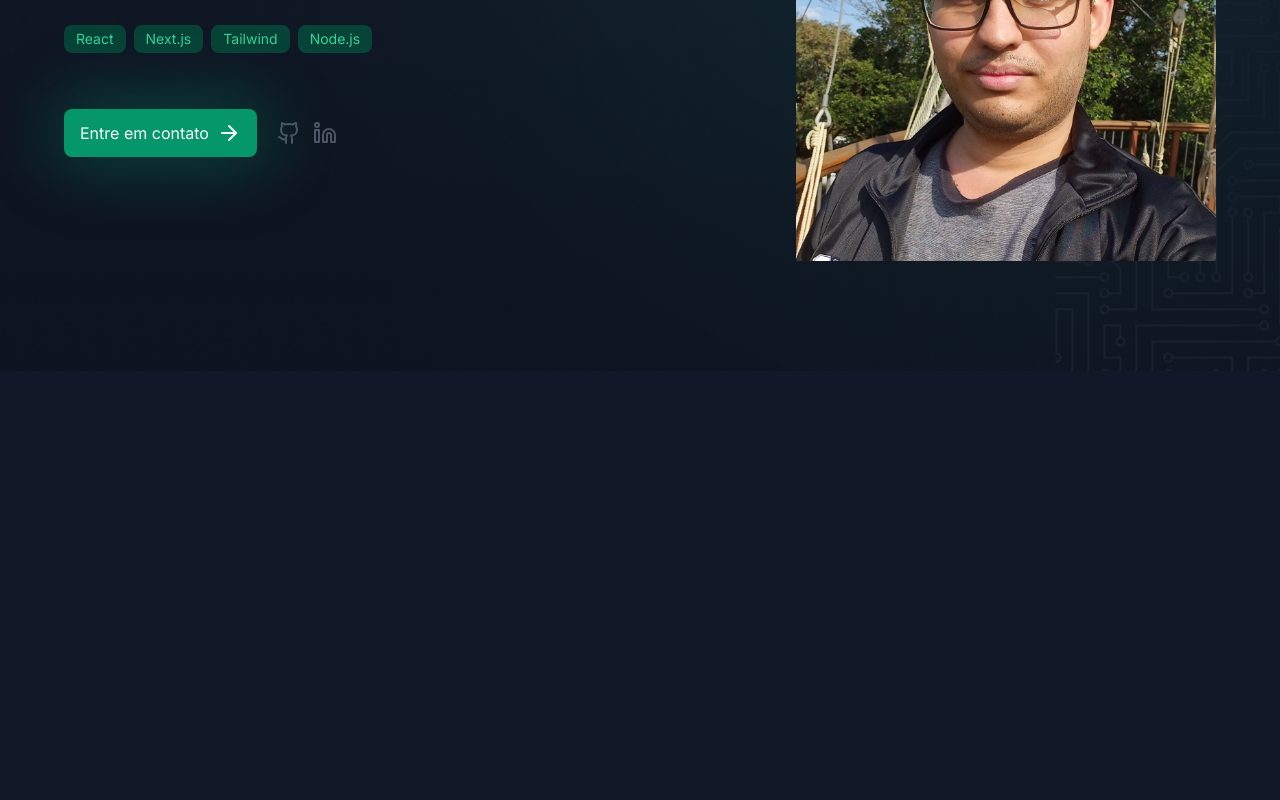
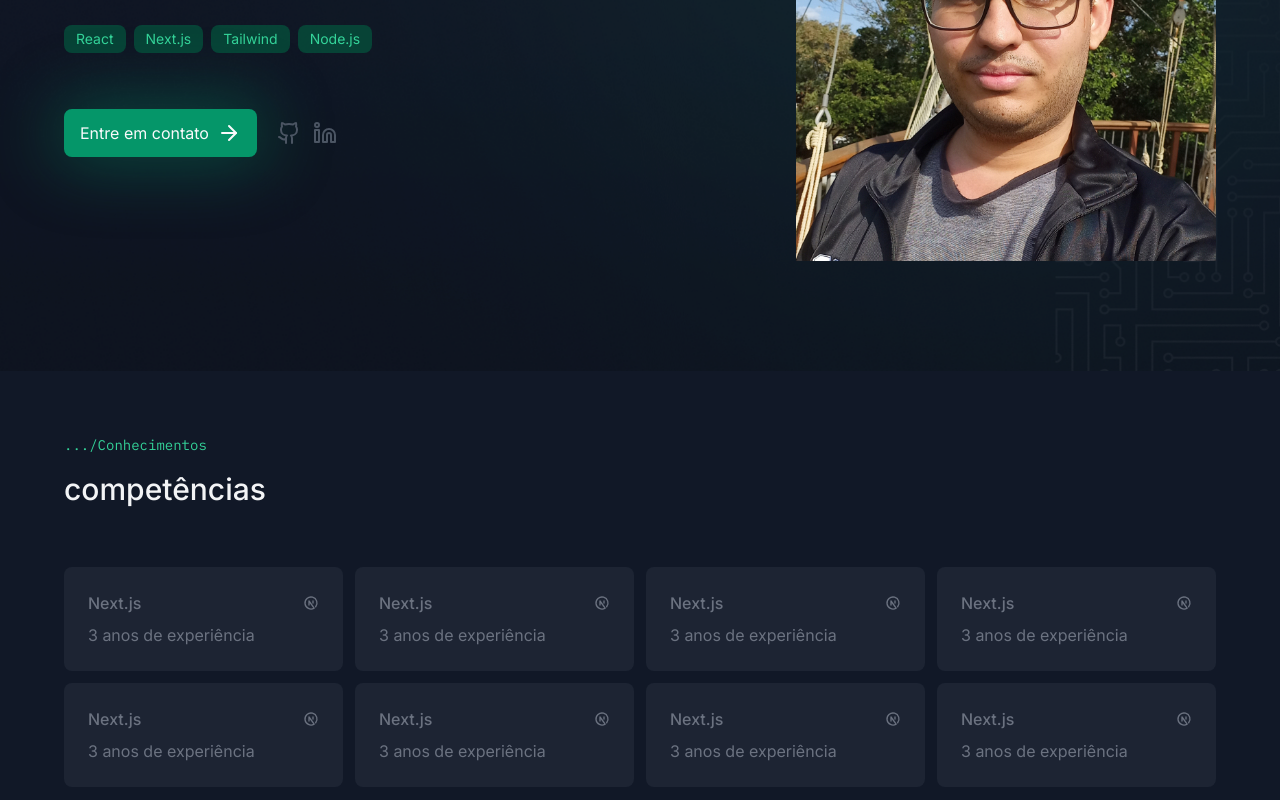
Before and after one commit to kefflen/next-portfolio, a Next.js app: page / in a window 1280 px wide. Shown: the part 384-1184 px from the top of the page. Before the commit the page ends 800 px from the top, so only its background shows below. Built offline with nearby package versions, Linux system fonts and the light colour scheme.

Commit message:
feat: create KnowTechs component

```diff
--- a/app/(home)/_components/hero-section.tsx
+++ b/app/(home)/_components/hero-section.tsx
@@ -5,7 +5,7 @@
 
 const MOCK_CONTACT = [
   {
-    url: "https://github.com.br/kefflen",
+    url: "https://github.com/kefflen",
     icon: Github,
   },
   {
--- /dev/null
+++ b/app/(home)/_components/know-techs/index.tsx
@@ -0,0 +1,23 @@
+import { SectionTitle } from "@/app/components/section-title"
+import { TbBrandNextjs } from "react-icons/tb"
+import { KnowTech } from "./know-tech"
+
+export const KnowTechs = () => {
+  return (
+    <section className="container py-16">
+      <SectionTitle title="competências" subtitle="Conhecimentos" />
+      <div className="w-full grid grid-cols-[repeat(auto-fit,minmax(264px,1fr))] gap-3 mt-[60px]">
+        {Array.from({ length: 8 }).map((_, index) => (
+          <KnowTech
+            key={index}
+            tech={{
+              icon: <TbBrandNextjs />,
+              name: "Next.js",
+              startDate: "2022",
+            }}
+          />
+        ))}
+      </div>
+    </section>
+  )
+}
--- /dev/null
+++ b/app/(home)/_components/know-techs/know-tech.tsx
@@ -0,0 +1,26 @@
+import { getRelativeTimeString } from "@/app/utils/get-relative-time"
+import { ReactNode } from "react"
+
+type KnowTechProps = {
+  tech: {
+    icon: ReactNode
+    name: string
+    startDate: string
+  }
+}
+
+export const KnowTech = ({ tech }: KnowTechProps) => {
+  const relativeTime = getRelativeTimeString(
+    new Date(tech.startDate),
+    "pt-BR"
+  ).replace("há ", "")
+  return (
+    <div className="p-6 rounded-lg bg-gray-600/20 text-gray-500 flex flex-col gap-2 hover:text-emerald-500 hover:bg-gray-600/30 transition-all">
+      <div className="flex items-center justify-between">
+        <p className="font-medium">{tech.name}</p>
+        {tech.icon}
+      </div>
+      <span>{relativeTime} de experiência</span>
+    </div>
+  )
+}
--- a/app/(home)/page.tsx
+++ b/app/(home)/page.tsx
@@ -1,11 +1,13 @@
 import { Header } from "../components/header"
 import { HeroSection } from "./_components/hero-section"
+import { KnowTechs } from "./_components/know-techs"
 
 export default function Home() {
   return (
     <main className="flex min-h-screen flex-col">
       <Header />
       <HeroSection />
+      <KnowTechs />
     </main>
   )
 }
--- a/package.json
+++ b/package.json
@@ -14,6 +14,7 @@
     "next": "14.1.0",
     "react": "^18",
     "react-dom": "^18",
+    "react-icons": "^5.0.1",
     "tailwind-merge": "^2.2.1"
   },
   "devDependencies": {
```
Also changed, not shown: 1 other file (tests, documents, lock files or other folders).
